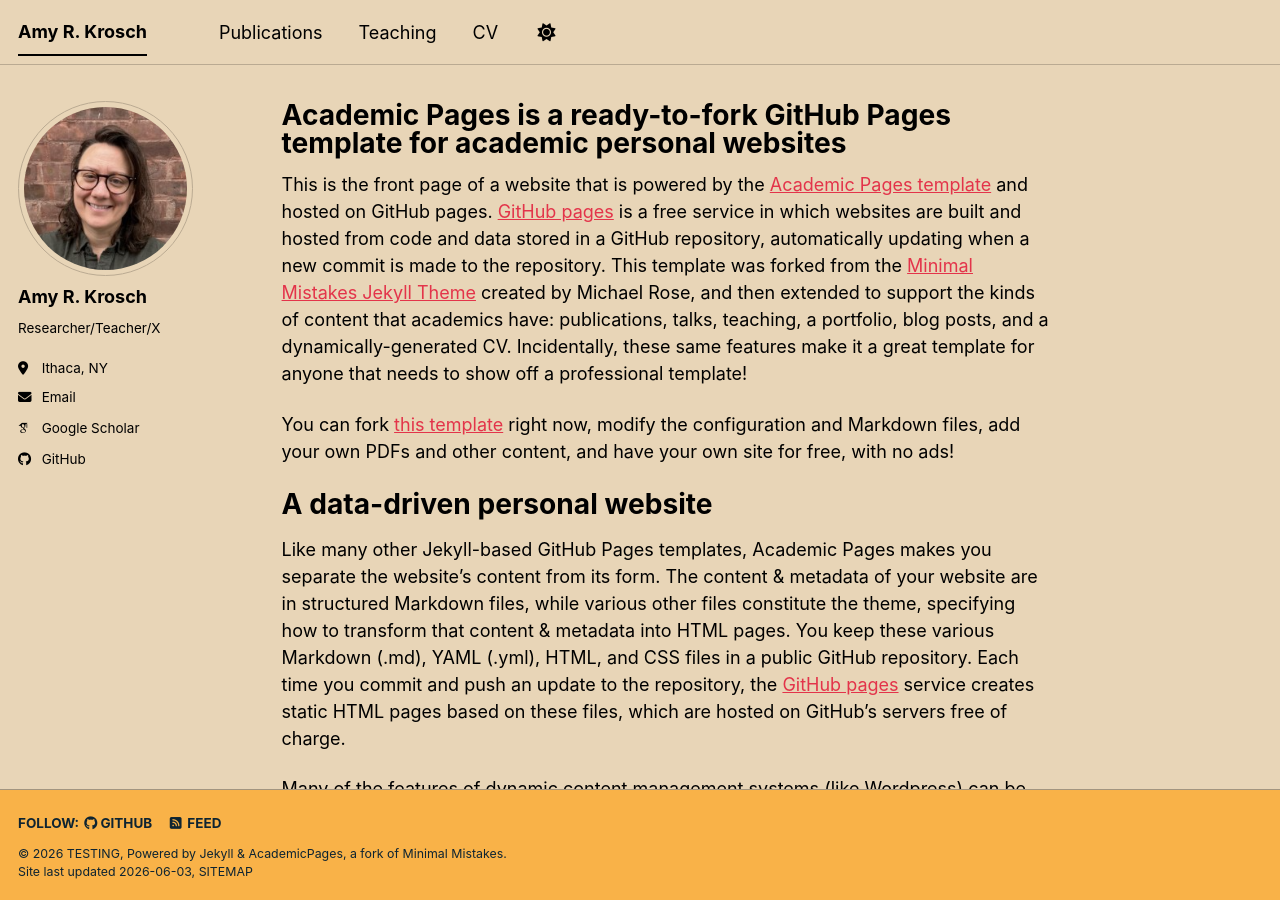
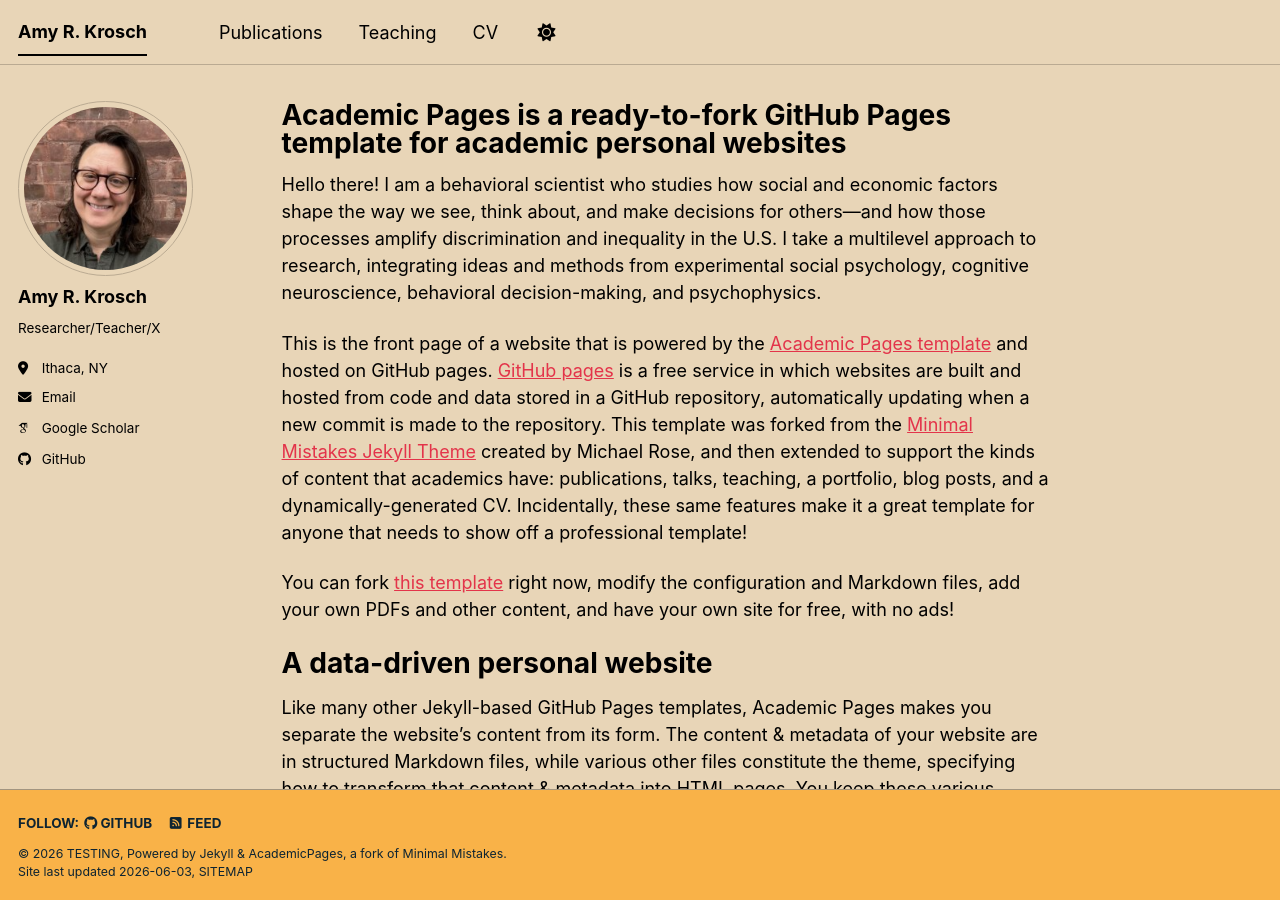
Before and after one commit to amykrosch/amykrosch.github.io, a Jekyll site: the page built from _pages/about.md, in a window 1280 px wide and 900 px high. Built offline with Jekyll 4.4.1, drawn with Linux system fonts in a browser that asks for light colours; some web fonts are replaced; a script bundle is joined from its source files by our own code; library files that are not in the unit come from our copies.

Commit message:
Update about.md

```diff
--- a/_pages/about.md
+++ b/_pages/about.md
@@ -6,6 +6,8 @@ redirect_from:
   - /about/
   - /about.html
 ---
+
+Hello there! I am a behavioral scientist who studies how social and economic factors shape the way we see, think about, and make decisions for others—and how those processes amplify discrimination and inequality in the U.S. I take a multilevel approach to research, integrating ideas and methods from experimental social psychology, cognitive neuroscience, behavioral decision-making, and psychophysics.
 
 This is the front page of a website that is powered by the [Academic Pages template](https://github.com/academicpages/academicpages.github.io) and hosted on GitHub pages. [GitHub pages](https://pages.github.com) is a free service in which websites are built and hosted from code and data stored in a GitHub repository, automatically updating when a new commit is made to the repository. This template was forked from the [Minimal Mistakes Jekyll Theme](https://mmistakes.github.io/minimal-mistakes/) created by Michael Rose, and then extended to support the kinds of content that academics have: publications, talks, teaching, a portfolio, blog posts, and a dynamically-generated CV. Incidentally, these same features make it a great template for anyone that needs to show off a professional template!
 
```
